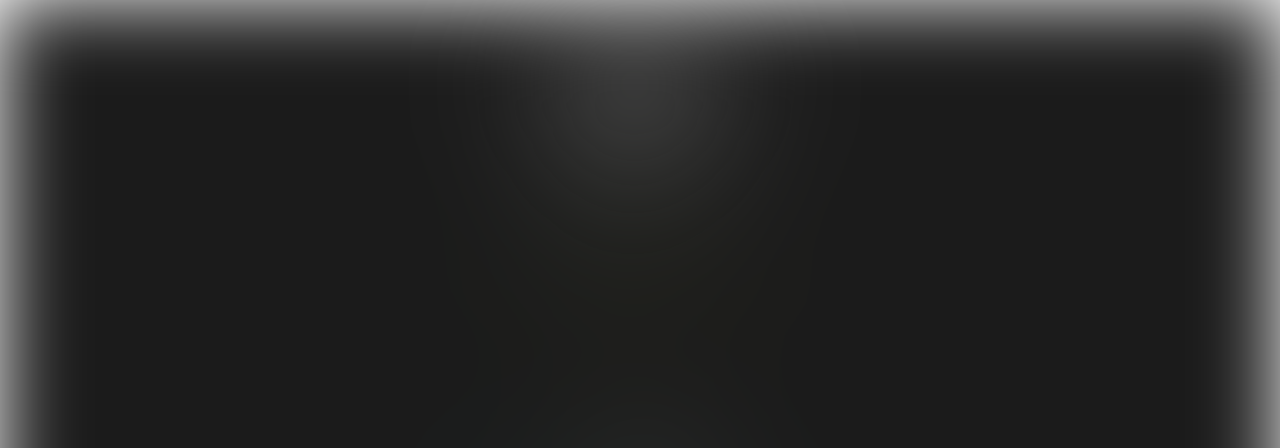
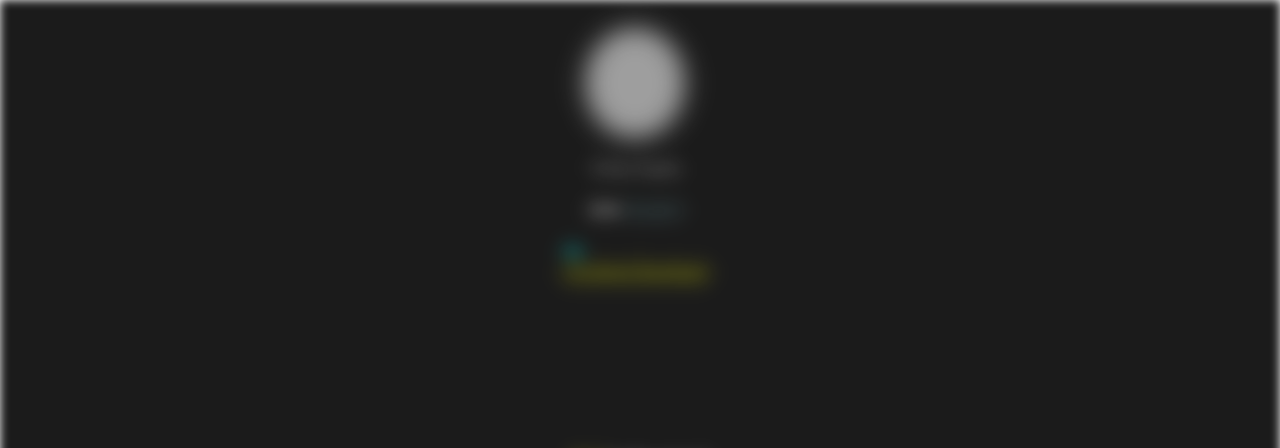
Before and after one commit to viicky0057/Vicky_Gupta, a plain HTML site: page index.html in a window 1280 px wide. Shown: the top 448 px of the page. Drawn offline with Linux system fonts and the light colour scheme; grey boxes are pictures that could not be loaded.

Commit message:
Update style.css

```diff
--- a/style.css
+++ b/style.css
@@ -2,8 +2,10 @@
     -webkit-tap-highlight-color: transparent;
     font-family: 'Roboto', sans-serif;
     font-size: 17px;
-filter:blur(40px);
+filter:blur(5px);
 }
+img{
+filter:blur(10px);}
 
 a {
     text-decoration: none;
```
